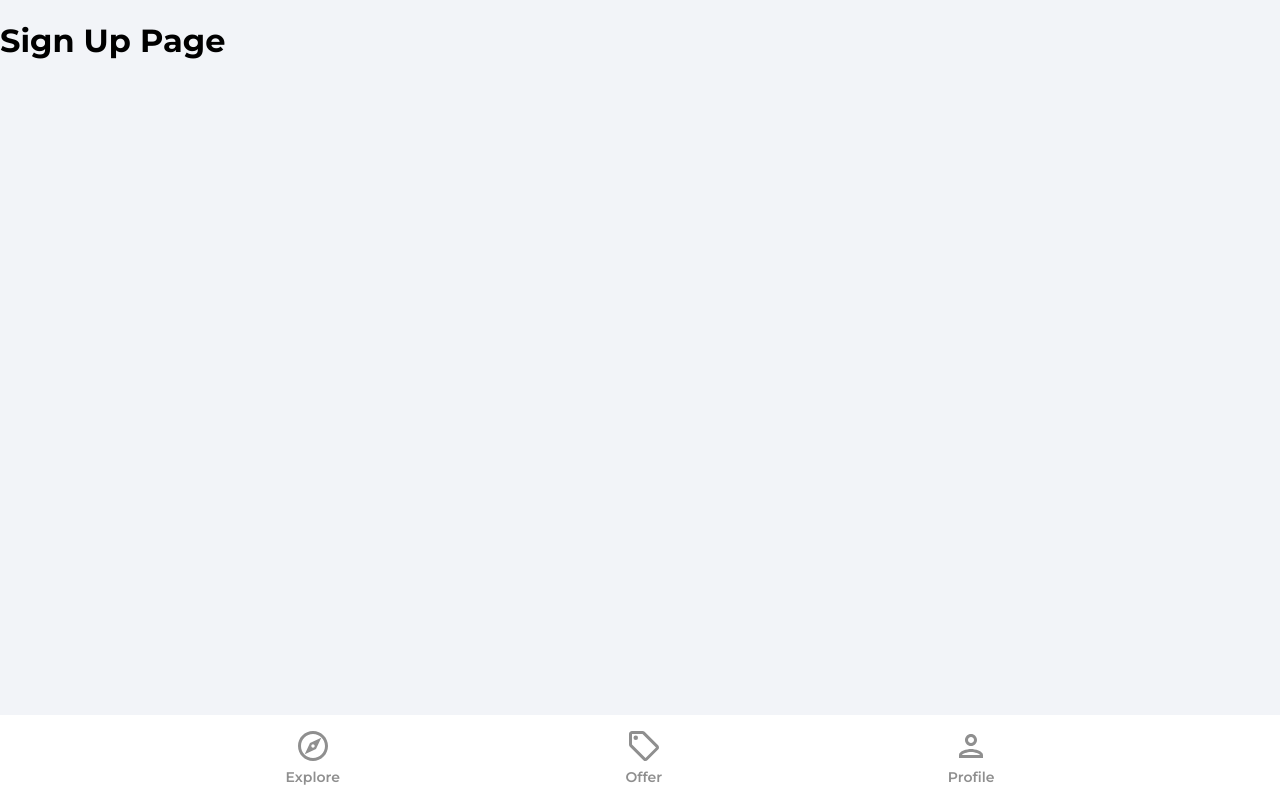
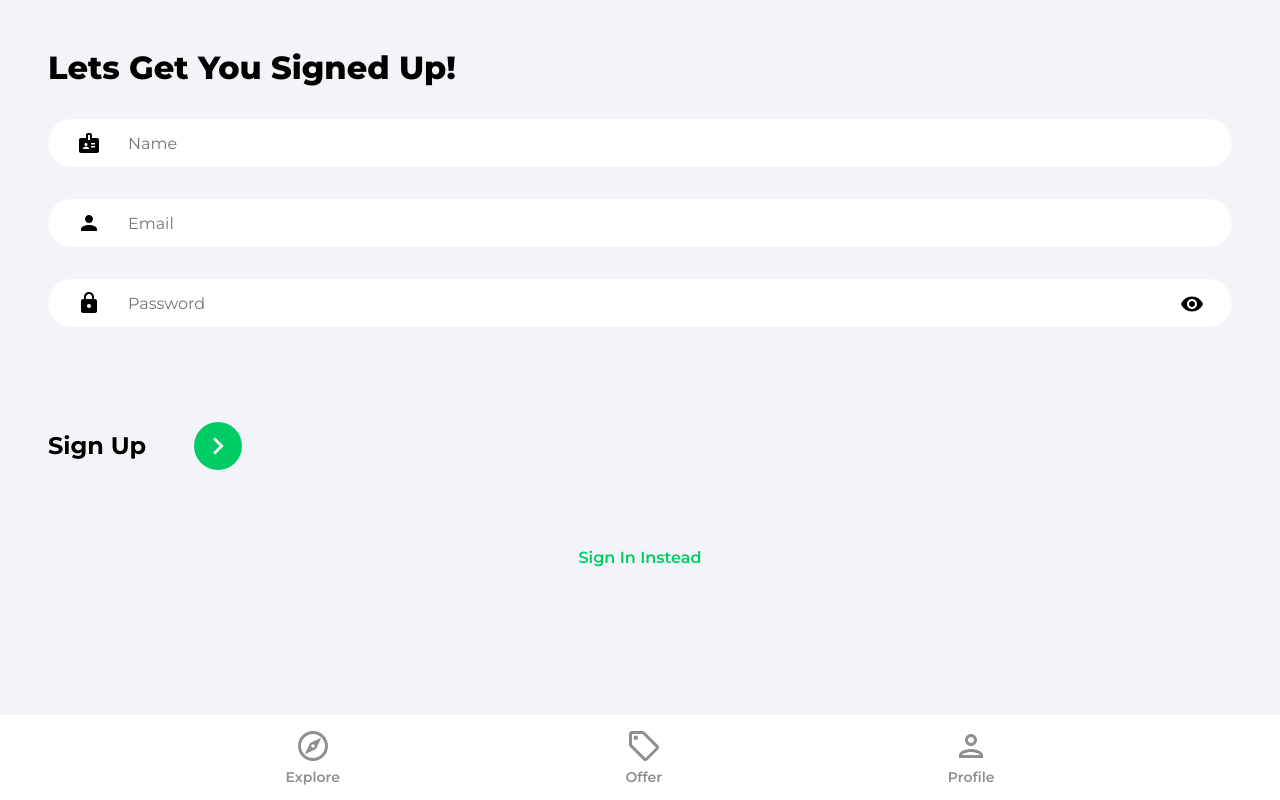
Before and after one commit to alexelmore/react-house-market-app, a React (Create React App) app in the folder house-marketplace/: page /sign-up in a window 1280 px wide. Built offline with nearby package versions, Linux system fonts and the light colour scheme; the HTML template or start-up script is replaced by a standard one.

Commit message:
Create and flush out SignUp and SignIn page components

```diff
--- a/house-marketplace/src/pages/SignIn.jsx
+++ b/house-marketplace/src/pages/SignIn.jsx
@@ -1,8 +1,80 @@
+import { useState } from "react";
+import { Link, useNavigate } from "react-router-dom";
+import { ReactComponent as ArrowRightIcon } from "../assets/svg/keyboardArrowRightIcon.svg";
+import visibilityIcon from "../assets/svg/visibilityIcon.svg";
 function SignIn() {
+  // Component level state
+  const [showPassword, setShowPassword] = useState(false);
+  const [formData, setFormData] = useState({
+    email: "",
+    password: "",
+  });
+
+  // Destructure email and password from formData object
+  const { email, password } = formData;
+
+  // Init navigate
+  const navigate = useNavigate();
+
+  // onChange method for password and email form input values
+  const onChange = (e) => {
+    setFormData((prevState) => ({
+      ...prevState,
+      [e.target.id]: e.target.value,
+    }));
+  };
+
   return (
-    <div>
-      <h1>Sign In Page</h1>
-    </div>
+    <>
+      <div className="pageContainer">
+        <header>
+          <p className="pageHeader">Welcome Back!</p>
+        </header>
+        <main>
+          <form>
+            <input
+              type="email"
+              className="emailInput"
+              placeholder="Email"
+              id="email"
+              value={email}
+              onChange={onChange}
+            />
+            <div className="passwordInputDiv">
+              <input
+                className="passwordInput"
+                type={showPassword ? "text" : "password"}
+                placeholder="Password"
+                id="password"
+                onChange={onChange}
+                value={password}
+              />
+              <img
+                src={visibilityIcon}
+                alt="show password"
+                className="showPassword"
+                onClick={() => setShowPassword((prev) => !prev)}
+              />
+            </div>
+
+            <Link to="/forgot-password" className="forgotPasswordLink">
+              Forgot Password
+            </Link>
+
+            <div className="signInBar">
+              <p className="signInText">Sign In</p>
+              <button className="signInButton">
+                <ArrowRightIcon fill="#ffffff" width="34px" height="34px" />
+              </button>
+            </div>
+          </form>
+          {/* Google OAuth */}
+          <Link to="/sign-up" className="registerLink">
+            Sign Up Instead
+          </Link>
+        </main>
+      </div>
+    </>
   );
 }
 
--- a/house-marketplace/src/pages/SignUp.jsx
+++ b/house-marketplace/src/pages/SignUp.jsx
@@ -1,8 +1,85 @@
+import { useState } from "react";
+import { Link, useNavigate } from "react-router-dom";
+import { ReactComponent as ArrowRightIcon } from "../assets/svg/keyboardArrowRightIcon.svg";
+import visibilityIcon from "../assets/svg/visibilityIcon.svg";
 function SignUp() {
+  // Component level state
+  const [showPassword, setShowPassword] = useState(false);
+  const [formData, setFormData] = useState({
+    name: "",
+    email: "",
+    password: "",
+  });
+
+  // Destructure email, password and name from formData object
+  const { email, password, name } = formData;
+
+  // Init navigate
+  const navigate = useNavigate();
+
+  // onChange method for email, password and name form input values
+  const onChange = (e) => {
+    setFormData((prevState) => ({
+      ...prevState,
+      [e.target.id]: e.target.value,
+    }));
+  };
+
   return (
-    <div>
-      <h1>Sign Up Page</h1>
-    </div>
+    <>
+      <div className="pageContainer">
+        <header>
+          <p className="pageHeader">Lets Get You Signed Up!</p>
+        </header>
+        <main>
+          <form>
+            <input
+              type="text"
+              className="nameInput"
+              placeholder="Name"
+              id="name"
+              value={name}
+              onChange={onChange}
+            />
+            <input
+              type="email"
+              className="emailInput"
+              placeholder="Email"
+              id="email"
+              value={email}
+              onChange={onChange}
+            />
+            <div className="passwordInputDiv">
+              <input
+                className="passwordInput"
+                type={showPassword ? "text" : "password"}
+                placeholder="Password"
+                id="password"
+                onChange={onChange}
+                value={password}
+              />
+              <img
+                src={visibilityIcon}
+                alt="show password"
+                className="showPassword"
+                onClick={() => setShowPassword((prev) => !prev)}
+              />
+            </div>
+
+            <div className="signUpBar">
+              <p className="signUpText">Sign Up</p>
+              <button className="signUpButton">
+                <ArrowRightIcon fill="#ffffff" width="34px" height="34px" />
+              </button>
+            </div>
+          </form>
+          {/* Google OAuth */}
+          <Link to="/sign-in" className="registerLink">
+            Sign In Instead
+          </Link>
+        </main>
+      </div>
+    </>
   );
 }
 
```
